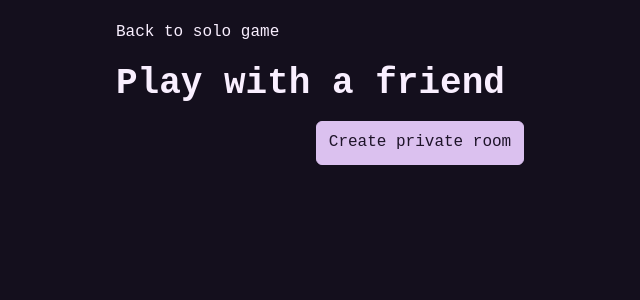
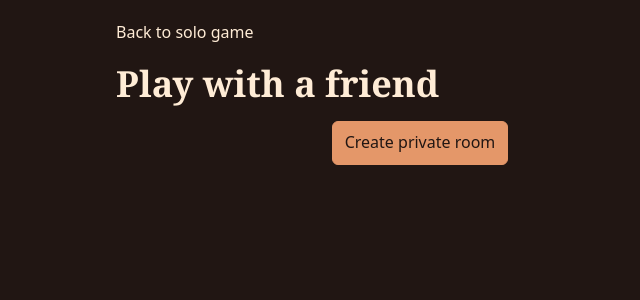
Before and after one commit to starbornone/spooky-monopoly, a Next.js app: page /multiplayer in a window 1280 px wide. Shown: the top 300 px of the page, without its empty margins (220-860 px from the left). Built offline with nearby package versions, Linux system fonts and the light colour scheme.

Commit message:
Set the portrait palette and browser branding

```diff
--- a/app/globals.css
+++ b/app/globals.css
@@ -1,3 +1,21 @@
+:root {
+  color-scheme: dark;
+  --color-charcoal: rgba(33, 22, 19, 1);
+  --color-wood: rgba(49, 33, 28, 1);
+  --color-burgundy: rgba(65, 34, 35, 1);
+  --color-moss: rgba(37, 48, 38, 1);
+  --color-moss-border: rgba(105, 124, 92, 1);
+  --color-border: rgba(102, 69, 56, 1);
+  --color-text: rgba(255, 236, 214, 1);
+  --color-text-muted: rgba(222, 192, 168, 1);
+  --color-copper: rgba(228, 151, 105, 1);
+  --color-copper-light: rgba(248, 180, 133, 1);
+  --color-amber: rgba(248, 204, 137, 1);
+  --color-overlay: rgba(23, 14, 13, 0.77);
+  --color-shadow: rgba(17, 9, 8, 0.55);
+  --font-heading: Georgia, "Times New Roman", serif;
+}
+
 /* ===== CSS RESET ===== */
 *,
 *::before,
@@ -20,11 +38,11 @@ html {
 
 /* ===== BODY ===== */
 body {
-  font-family: "Atkinson Hyperlegible Mono", "Courier New", monospace;
+  font-family: system-ui, sans-serif;
   font-size: 1rem;
   line-height: 1.6;
-  color: #000;
-  background-color: #fff;
+  color: var(--color-text);
+  background-color: var(--color-charcoal);
   -webkit-font-smoothing: antialiased;
   -moz-osx-font-smoothing: grayscale;
   text-rendering: optimizeLegibility;
@@ -40,7 +58,8 @@ h6 {
   font-weight: 600;
   line-height: 1.2;
   margin-bottom: 1rem;
-  color: #000;
+  color: var(--color-text);
+  font-family: var(--font-heading);
 }
 
 h1 {
@@ -64,24 +83,24 @@ h6 {
 
 p {
   margin-bottom: 1rem;
-  color: #666;
+  color: var(--color-text-muted);
 }
 
 /* ===== LINKS ===== */
 a {
-  color: #007acc;
+  color: var(--color-copper-light);
   text-decoration: none;
   transition: color 0.2s ease;
 }
 
 a:hover {
-  color: #000;
+  color: var(--color-amber);
   text-decoration: underline;
 }
 
 a:focus {
-  outline: 2px solid #007acc;
-  outline-offset: 2px;
+  outline: 0.125rem solid var(--color-amber);
+  outline-offset: 0.125rem;
 }
 
 /* ===== LISTS ===== */
@@ -111,6 +130,14 @@ object {
 
 img {
   border-style: none;
+}
+
+.game-artwork {
+  border-radius: 20%;
+  display: inline-block;
+  height: 1.5rem;
+  width: 1.5rem;
+  vertical-align: middle;
 }
 
 svg {
@@ -177,12 +204,12 @@ th,
 td {
   text-align: left;
   padding: 0.5rem;
-  border-bottom: 1px solid #e9ecef;
+  border-bottom: 0.0625rem solid var(--color-border);
 }
 
 th {
   font-weight: 600;
-  background-color: #f8f9fa;
+  background-color: var(--color-wood);
 }
 
 /* ===== CODE ===== */
@@ -193,13 +220,13 @@ pre {
 }
 
 code {
-  background-color: #f8f9fa;
+  background-color: var(--color-wood);
   padding: 0.25rem 0.5rem;
   border-radius: 0.25rem;
 }
 
 pre {
-  background-color: #f8f9fa;
+  background-color: var(--color-wood);
   padding: 1rem;
   border-radius: 0.375rem;
   overflow-x: auto;
@@ -244,8 +271,8 @@ pre code {
 
 /* Focus styles for keyboard navigation */
 :focus-visible {
-  outline: 2px solid #007acc;
-  outline-offset: 2px;
+  outline: 0.125rem solid var(--color-amber);
+  outline-offset: 0.125rem;
 }
 
 /* ===== PRINT STYLES ===== */
@@ -303,3 +330,18 @@ pre code {
     page-break-after: avoid;
   }
 }
+
+:root {
+  --color-floral-white: var(--color-text);
+  --color-timberwolf: var(--color-text-muted);
+  --color-black-olive: var(--color-moss-border);
+  --color-eerie-black: var(--color-wood);
+  --color-rich-black: var(--color-charcoal);
+  --color-jasper: var(--color-copper);
+  --color-flame: var(--color-copper-light);
+  --color-english-violet: var(--color-wood);
+  --color-dark-purple: var(--color-burgundy);
+  --color-raisin-black: var(--color-wood);
+  --color-hunyadi-yellow: var(--color-amber);
+  --color-prussian-blue: var(--color-moss);
+}
--- a/app/layout.tsx
+++ b/app/layout.tsx
@@ -1,6 +1,13 @@
 import type { ReactNode } from "react";
+import type { Metadata, Viewport } from "next";
 
 import "./globals.css";
+
+export const metadata: Metadata = {
+  icons: [{ url: "/artwork/pumpkin.webp", type: "image/webp", sizes: "96x96" }]
+};
+
+export const viewport: Viewport = { themeColor: "#211613", colorScheme: "dark" };
 
 export default function RootLayout({ children }: { children: ReactNode }) {
   return (
--- a/app/multiplayer/pilot-board.css
+++ b/app/multiplayer/pilot-board.css
@@ -41,8 +41,8 @@
   justify-items: center;
   width: 100%;
   padding: 0.125rem;
-  border-color: rgba(102, 78, 125, 1);
-  background: rgba(43, 33, 57, 1);
+  border-color: var(--color-border);
+  background: var(--color-burgundy);
   color: inherit;
   font-size: clamp(0.625rem, 2.7vw, 0.875rem);
   line-height: 1.2;
@@ -50,11 +50,11 @@
 }
 
 .pilot .pilot-board__tile--active {
-  border-color: rgba(245, 204, 131, 1);
+  border-color: var(--color-amber);
 }
 
 .pilot .pilot-board__tile[aria-pressed="true"] {
-  box-shadow: inset 0 0 0 0.125rem rgba(219, 193, 239, 1);
+  box-shadow: inset 0 0 0 0.125rem var(--color-copper);
 }
 
 .pilot-board__owner {
--- a/app/multiplayer/pilot.css
+++ b/app/multiplayer/pilot.css
@@ -1,8 +1,8 @@
 .pilot {
   min-height: 100svh;
   padding: 1.25rem;
-  background: rgba(20, 15, 29, 1);
-  color: rgba(249, 239, 255, 1);
+  background: var(--color-charcoal);
+  color: var(--color-text);
 }
 
 .pilot > * {
@@ -27,14 +27,14 @@
   display: block;
   min-height: 2.75rem;
   padding: 0.5rem 0.75rem;
-  border: 0.0625rem solid rgba(219, 193, 239, 1);
+  border: 0.0625rem solid var(--color-copper);
   border-radius: 0.375rem;
   font: inherit;
 }
 
 .pilot button {
-  background: rgba(219, 193, 239, 1);
-  color: rgba(30, 20, 41, 1);
+  background: var(--color-copper);
+  color: var(--color-charcoal);
 }
 
 .pilot button:disabled {
@@ -44,7 +44,7 @@
 .pilot input {
   width: 100%;
   margin-block: 0.375rem;
-  background: rgba(43, 33, 57, 1);
+  background: var(--color-wood);
   color: inherit;
 }
 
@@ -59,8 +59,8 @@
 .pilot__seat,
 .pilot__turn {
   padding: 0.875rem;
-  border: 0.0625rem solid rgba(102, 78, 125, 1);
-  background: rgba(43, 33, 57, 1);
+  border: 0.0625rem solid var(--color-border);
+  background: var(--color-wood);
 }
 
 .pilot__seat span {
@@ -85,6 +85,6 @@
 }
 
 .pilot :focus-visible {
-  outline: 0.125rem solid rgba(245, 204, 131, 1);
+  outline: 0.125rem solid var(--color-amber);
   outline-offset: 0.125rem;
 }
--- a/app/page.css
+++ /dev/null
@@ -1,31 +0,0 @@
-@import url("https://fonts.googleapis.com/css2?family=Sansation:wght@400;700&display=swap");
-
-:root {
-  --color-floral-white: #fffcf2ff;
-  --color-timberwolf: #ccc5b9ff;
-  --color-black-olive: #403d39ff;
-  --color-eerie-black: #252422ff;
-  --color-rich-black: #11151cff;
-
-  --color-jasper: #d66853ff;
-  --color-flame: #ee5622ff;
-
-  --color-english-violet: #44355bff;
-  --color-dark-purple: #31263eff;
-  --color-raisin-black: #221e22ff;
-
-  --color-hunyadi-yellow: #eca72cff;
-
-  --color-charcoal: #364156ff;
-  --color-prussian-blue: #212d40ff;
-}
-
-.spooky-page {
-  background-color: var(--color-rich-black);
-  color: var(--color-timberwolf);
-  font-family: "Sansation", sans-serif;
-  font-style: normal;
-  font-weight: 400;
-  margin: 0;
-  padding: 0;
-}
--- a/app/page.tsx
+++ b/app/page.tsx
@@ -1,7 +1,5 @@
 import type { Metadata } from "next";
 import GameBoard from "./game/GameBoard";
-
-import "./page.css";
 
 export const metadata: Metadata = {
   title: "Spooky - Weird Web October 2025",
@@ -10,7 +8,7 @@ export const metadata: Metadata = {
 
 export default function Page() {
   return (
-    <main className="spooky-page">
+    <main>
       <GameBoard />
     </main>
   );
```
